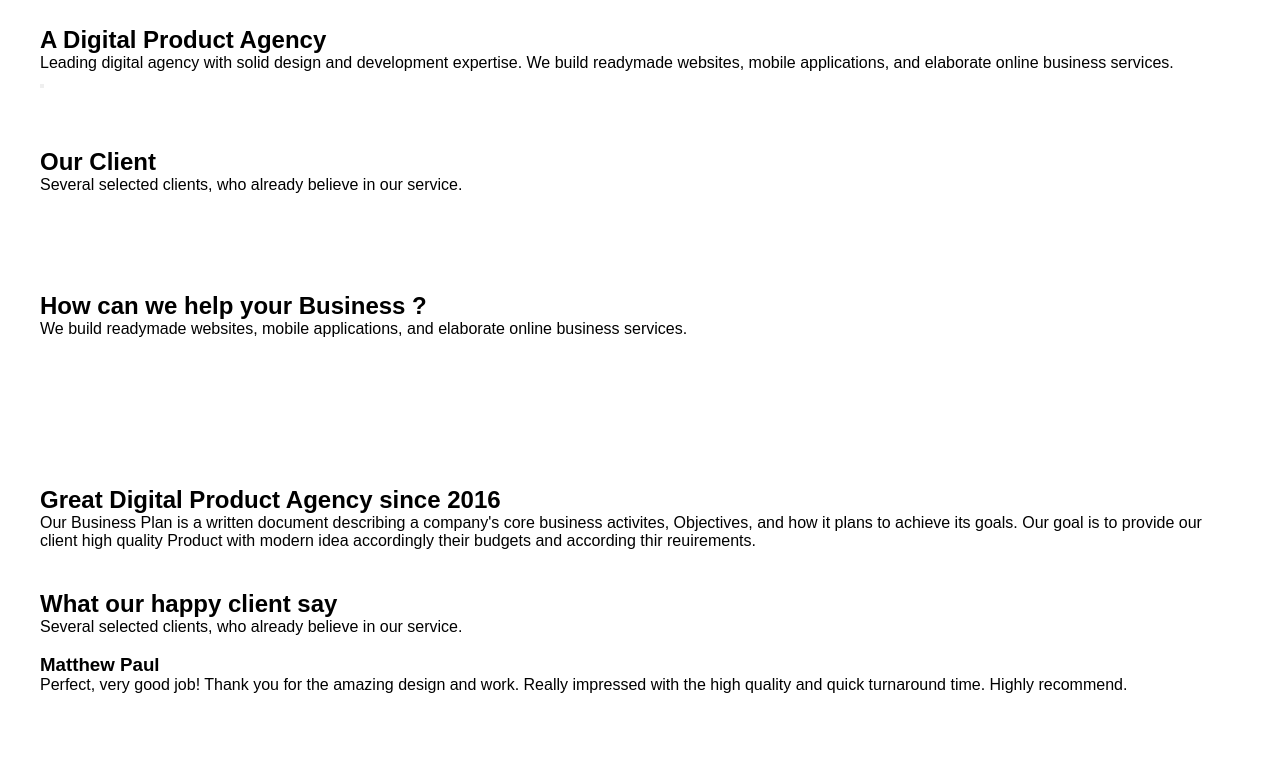
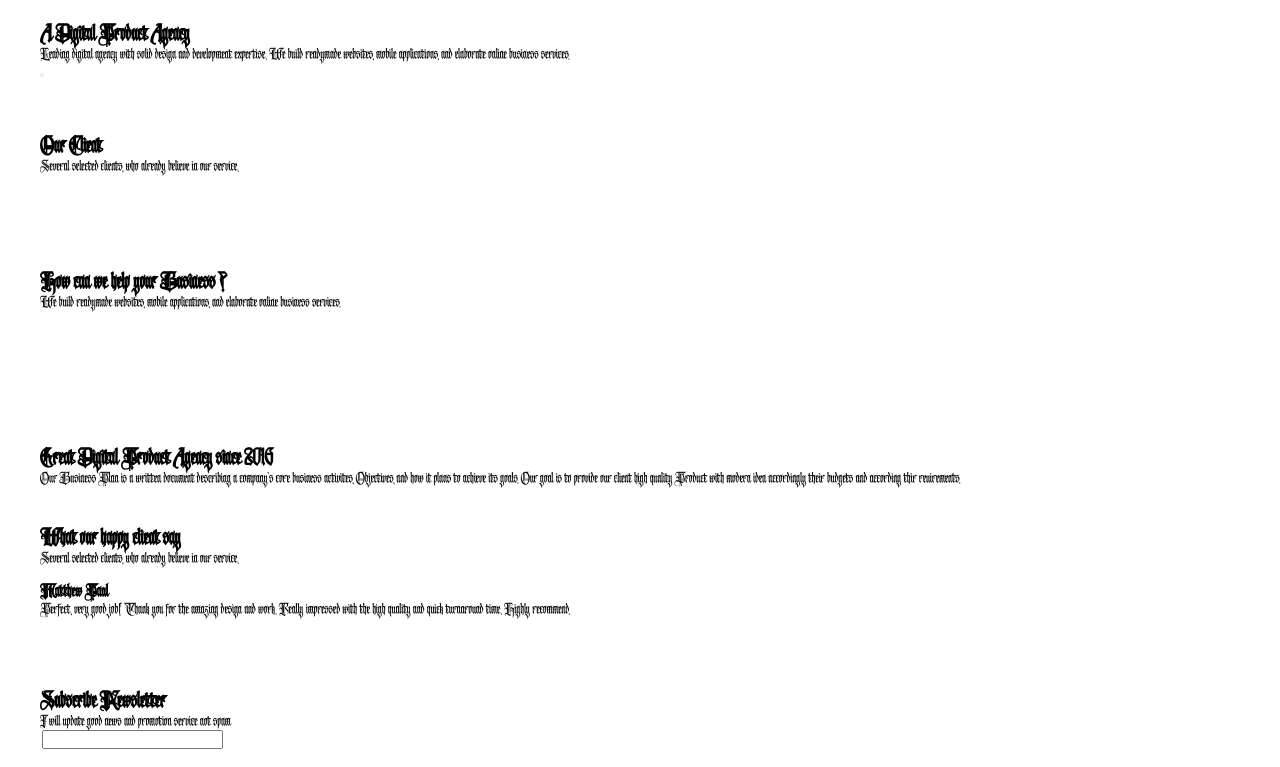
Before and after one commit to MellonFive/projeto-figma-a-plus-studio, a plain HTML site: page index.html in a window 1280 px wide. Shown: the part 90-857 px from the top of the page. Drawn offline with Linux system fonts and the light colour scheme.

Commit message:
Consertando caminho font-face

```diff
--- a/assets/style/style.css
+++ b/assets/style/style.css
@@ -9,14 +9,13 @@
   box-sizing: border-box;
 }
 
-/* @font-face {
+@font-face {
   font-family: 'Avertastevia';
-  src: url('./assets/fonts/Avertastevia.ttf');
-} */
+  src: url('../fonts/Avertastevia.ttf');
+}
 
-body {
-  /* font-family: 'Avertastevia'; */
-  font-family: Arial, Helvetica, sans-serif;
+html {
+  font-family: 'Avertastevia', sans-serif;
 }
 
 header, section {
```
